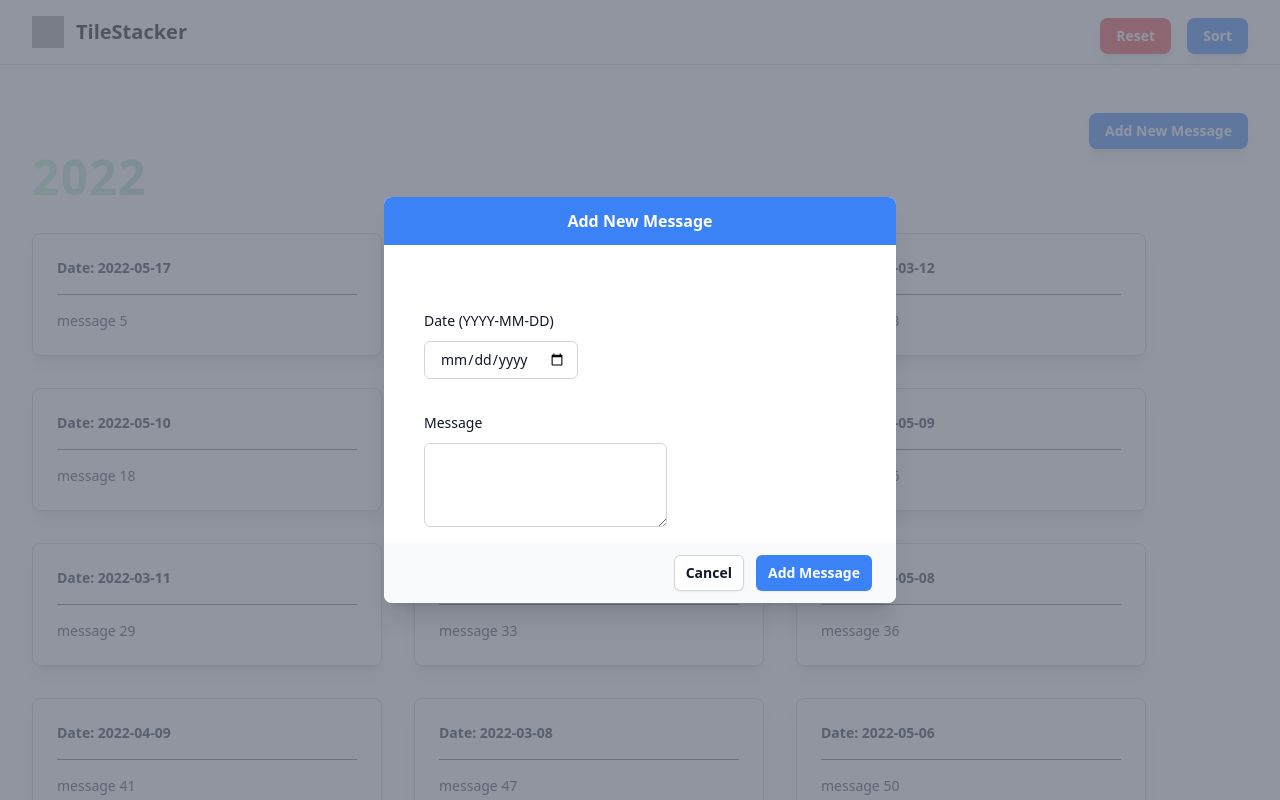
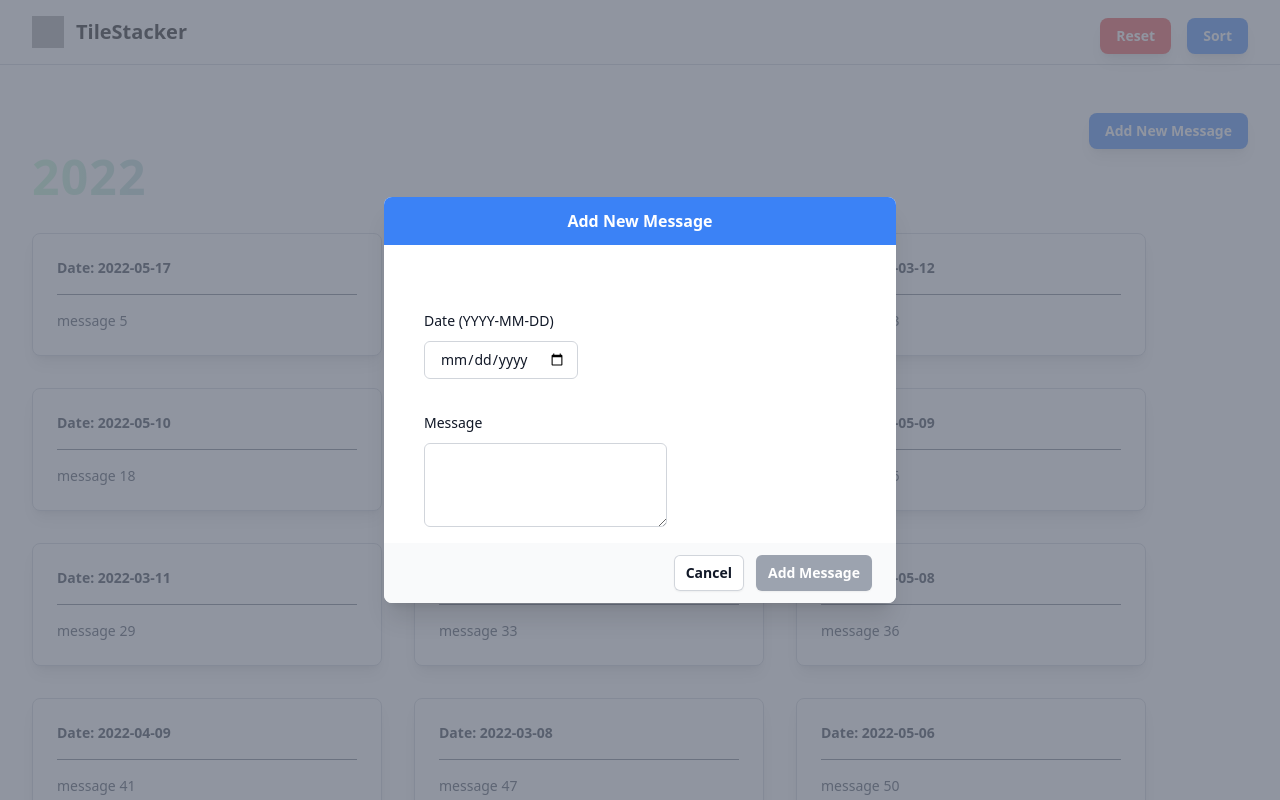
Before and after one commit to vaishali-purohit/TileStacker, a React (Vite) app: page / in a window 1280 px wide. Both pictures are taken after a click on the button "Add New Message". Shown: the top 800 px of the page. Built offline with nearby package versions, Linux system fonts and the light colour scheme; grey boxes are pictures that could not be loaded.

Commit message:
Fix: disable submit button till some values enter

```diff
--- a/src/component/MessageForm.tsx
+++ b/src/component/MessageForm.tsx
@@ -54,6 +54,9 @@ const MessageForm: React.FC<MessageFormProps> = ({
       closeForm();
     }
   };
+
+  // Disable button until the form is valid
+  const isFormValid = date && message;
 
   return (
     <Dialog open={open} onClose={closeForm} className="relative z-10">
@@ -140,7 +143,8 @@ const MessageForm: React.FC<MessageFormProps> = ({
               <button
                 type="submit"
                 form="messageForm"
-                className="inline-flex w-full justify-center rounded-md bg-blue-500 px-3 py-2 text-sm font-semibold text-white shadow-sm hover:bg-blue-600 sm:ml-3 sm:w-auto"
+                disabled={!isFormValid} // Disable the button if the form is not valid
+                className={`inline-flex w-full justify-center rounded-md px-3 py-2 text-sm font-semibold text-white shadow-sm sm:ml-3 sm:w-auto ${!isFormValid ? 'bg-gray-400 cursor-not-allowed' : 'bg-blue-500 hover:bg-blue-600'}`}
               >
                 Add Message
               </button>
```
